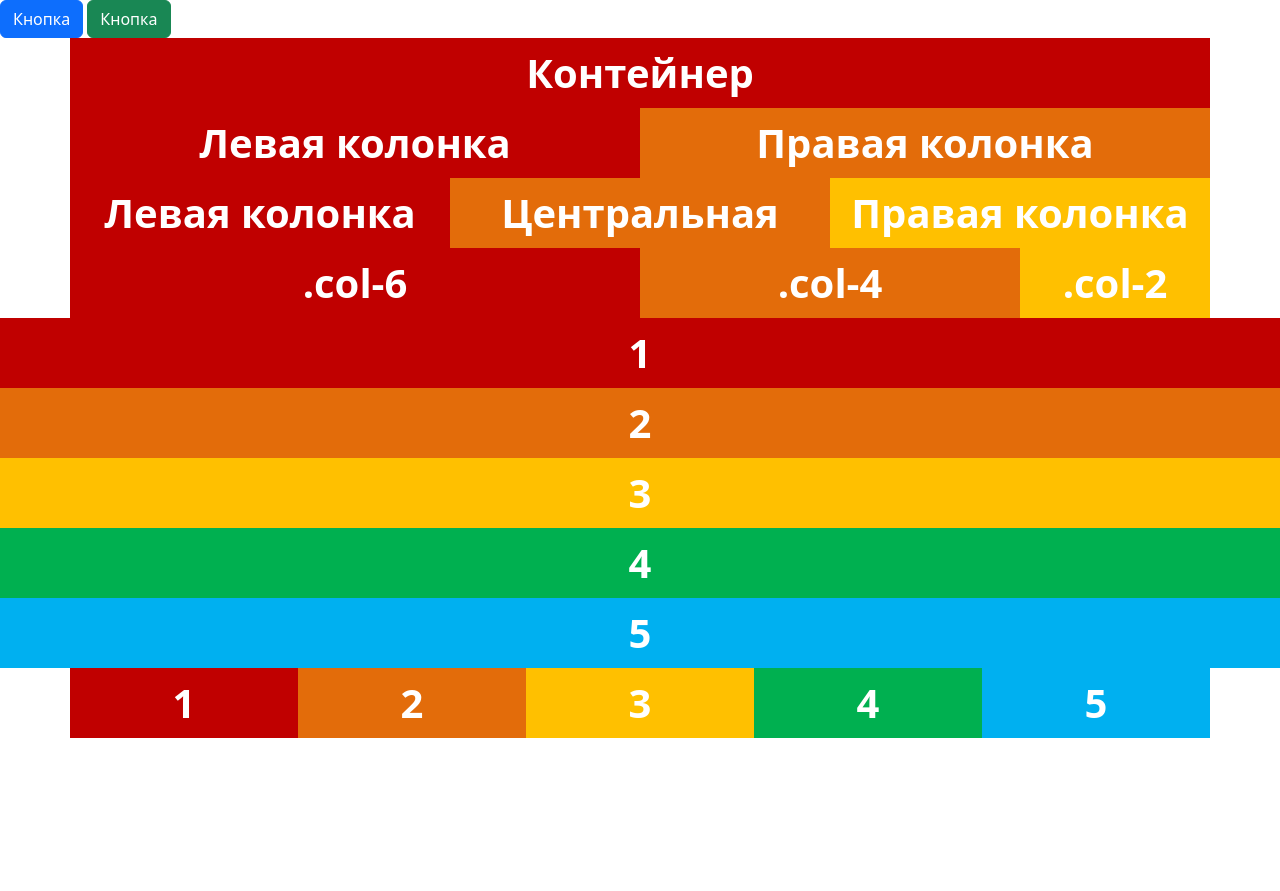
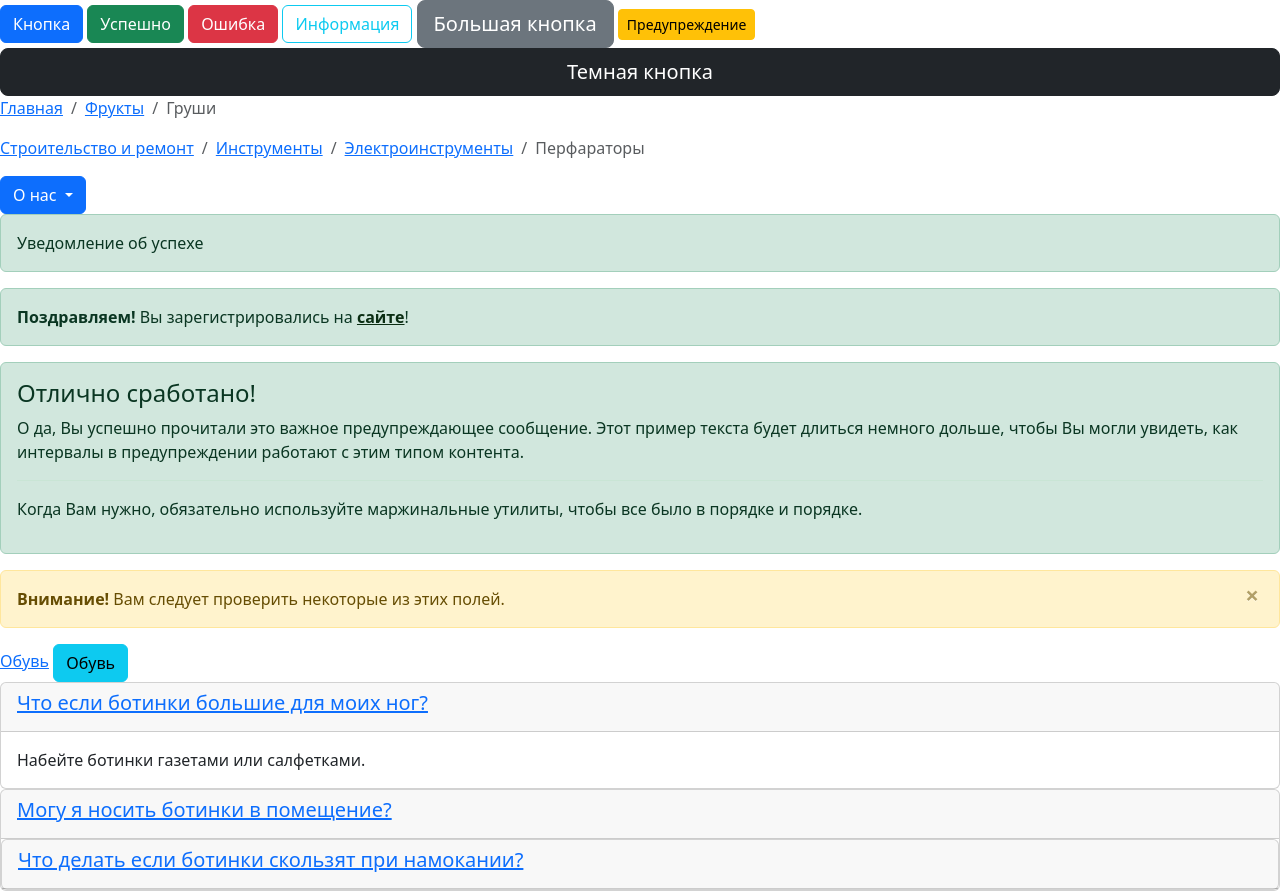
Before and after one commit to VelmisevIlia/Setki, a plain HTML site: page index.html in a window 1280 px wide. Before the commit the page ends 800 px from the top, so only its background shows below. Drawn offline with nearby package versions, Linux system fonts and the light colour scheme.

Commit message:
Add files via upload

```diff
--- /dev/null
+++ b/app/app.js
@@ -0,0 +1 @@
+alert(1234)
--- a/index.html
+++ b/index.html
@@ -5,63 +5,108 @@
     <meta name="viewport" content="width=device-width, initial-scale=1.0">
     <title>Document</title>
 </head>
+<script src="js/jquery-3.6.0.min.js"></script>
+<script src="js/popper.min.js"></script>
+<script src="js/bootstrap.min.js"></script>
 <body>
     <script href="app.js"></script>
     <link rel="stylesheet" href="https://cdn.jsdelivr.net/npm/bootstrap@4.6.0/dist/css/bootstrap.min.css" integrity="undefined" crossorigin="anonymous">
+    <link rel="stylesheet" href="css/bootstrap.min.css">
+    <link rel="stylesheet" href="css/style.css">
     <button type="button" class="btn btn-primary">Кнопка</button>
-    <link rel="stylesheet" href="css/bootstrap.min.css">
-    <button type="button" class="btn btn-success">Кнопка</button>
-    <link rel="stylesheet" href="css/style.css">
-
-    <div class="container">
-        <div class="row">
-          <div class="col box box-1">Контейнер</div>
+    <button type="button" class="btn btn-success">Успешно</button>
+    <button type="button" class="btn btn-danger">Ошибка</button>
+    <button type="button" class="btn btn-outline-info">Информация</button>
+    <button type="button" class="btn btn-secondary btn-lg">Большая кнопка</button>
+    <button type="button" class="btn btn-warning btn-sm">Предупреждение</button>
+    <button type="button" class="btn btn-dark btn-lg btn-block">Темная кнопка</button>
+    <ul class="breadcrumb">
+      <li class="breadcrumb-item"><a href="#">Главная</a></li>
+      <li class="breadcrumb-item"><a href="#">Фрукты</a></li>
+      <li class="breadcrumb-item active">Груши</li>
+    </ul>
+    <ul class="breadcrumb">
+      <li class="breadcrumb-item"><a href="#">Строительство и ремонт</a></li>
+      <li class="breadcrumb-item"><a href="#">Инструменты</a></li>
+      <li class="breadcrumb-item"><a href="#">Электроинструменты</a></li>
+      <li class="breadcrumb-item active">Перфараторы</li>
+    </ul>
+    <div class="dropdown">
+      <button class="btn btn-primary dropdown-toggle" data-toggle="dropdown">
+        О нас
+      </button>
+      <div class="dropdown-menu">
+        <a class="dropdown-item" href="#">Наша история</a>
+        <a class="dropdown-item" href="#">Наша команда</a>
+        <a class="dropdown-item" href="#">Контакты</a>
       </div>
     </div>
-
-<div class="container">
-  <div class="row">
-    <div class="col box box-1">Левая колонка</div>
-    <div class="col box box-2">Правая колонка</div>
+    <div class="alert alert-success">Уведомление об успехе</div>
+    <div class="alert alert-success">
+      <strong>Поздравляем!</strong> Вы зарегистрировались на <a href="#" class="alert-link">сайте</a>!
     </div>
+    <div class="alert alert-success">
+      <h4 class="alert-heading">Отлично сработано!</h4>
+      <p>О да, Вы успешно прочитали это важное предупреждающее сообщение. Этот пример текста будет длиться немного дольше, чтобы Вы могли увидеть, как интервалы в предупреждении работают с этим типом контента.</p>
+      <hr>
+      <p>Когда Вам нужно, обязательно используйте маржинальные утилиты, чтобы все было в порядке и порядке.</p>
     </div>
-
-<div class="container">
-    <div class="row">
-      <div class="col box box-1">Левая колонка</div>
-      <div class="col box box-2">Центральная колонка</div>
-      <div class="col box box-3">Правая колонка</div>
+    <div class="alert alert-warning alert-dismissible fade show">
+      <strong>Внимание!</strong> Вам следует проверить некоторые из этих полей.
+      <button class="close" data-dismiss="alert">
+        <span>&times;</span>
+      </button>
     </div>
+    <a data-toggle="collapse" href="#footwear">Обувь</a>
+    <div class="collapse" id="footwear">
+      <p>Обувь относится к предметам одежды для ног, изначально служит для защиты от
+        неблагоприятных воздействий окружающей среды, обычно в отношении поверхности
+        и температуры.</p>
     </div>
-  <div class="container">
-    <div class="row">
-      <div class="col-6 box box-1">
-        .col-6
+    <button class="btn btn-info" type="button" data-toggle="collapse" data-target="#footwear"
+  aria-expanded="false" aria-controls="footwear">Обувь</button>
+<div class="collapse" id="footwear">
+  <p>Обувь относится к предметам одежды для ног, изначально служит для защиты от
+    неблагоприятных воздействий окружающей среды, обычно в отношении поверхности
+    и температуры.</p>
 </div>
-      <div class="col-4 box box-2">
-        .col-4
+<div id="faq">
+  <div class="card">
+    <div class="card-header">
+      <h5 class="card-title">
+        <a data-toggle="collapse" data-parent="#faq" href="#answerOne">
+          Что если ботинки большие для моих ног?
+        </a>
+     </h5>
     </div>
-      <div class="col-2 box box-3">
-        .col-2
+    <div id="answerOne" class="collapse show">
+     <div class="card-body">
+       Набейте ботинки газетами или салфетками.
      </div>
     </div>
   </div>
-  <div class="row">
-    <div class="box box-1 col-12">1</div>
-    <div class="box box-2 col-12">2</div>
-    <div class="box box-3 col-12">3</div>
-    <div class="box box-4 col-12">4</div>
-    <div class="box box-5 col-12">5</div>
 </div>
-  <div class="container">
-    <div class="row">
-      <div class="box box-1 col-12 col-sm-6 col-md-4 col-xl">1</div>
-      <div class="box box-2 col-12 col-sm-6 col-md-4 col-xl">2</div>
-      <div class="box box-3 col-12 col-sm-6 col-md-4 col-xl">3</div>
-      <div class="box box-4 col-12 col-sm-6 col-md-6 col-xl">4</div>
-      <div class="box box-5 col-12 col-sm-12 col-md-6 col-xl">5</div>
+<div id="faq">
+  <div class="card">
+    <div class="card-header">
+      <h5 class="card-title">
+        <a data-toggle="collapse" data-parent="#faq" href="#answerOne">
+          Могу я носить ботинки в помещение?
+        </a>
+     </h5>
     </div>
+    <div id="faq">
+      <div class="card">
+        <div class="card-header">
+          <h5 class="card-title">
+            <a data-toggle="collapse" data-parent="#faq" href="#answerOne">
+              Что делать если ботинки скользят при намокании?
+            </a>
+         </h5>
         </div>
+
+
+
 
 </body>
 </html>
```
Lines whose indentation alone changed are shown as unchanged.
